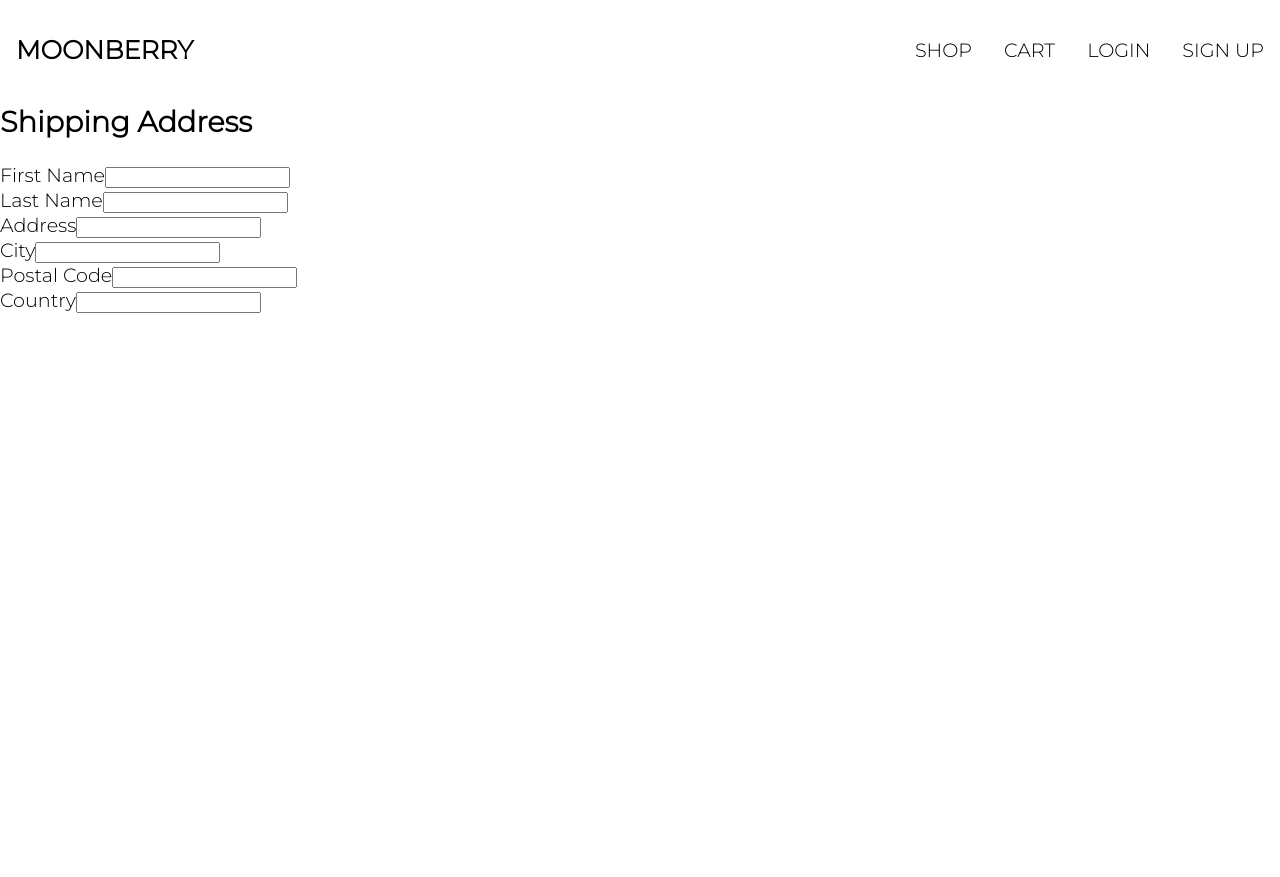
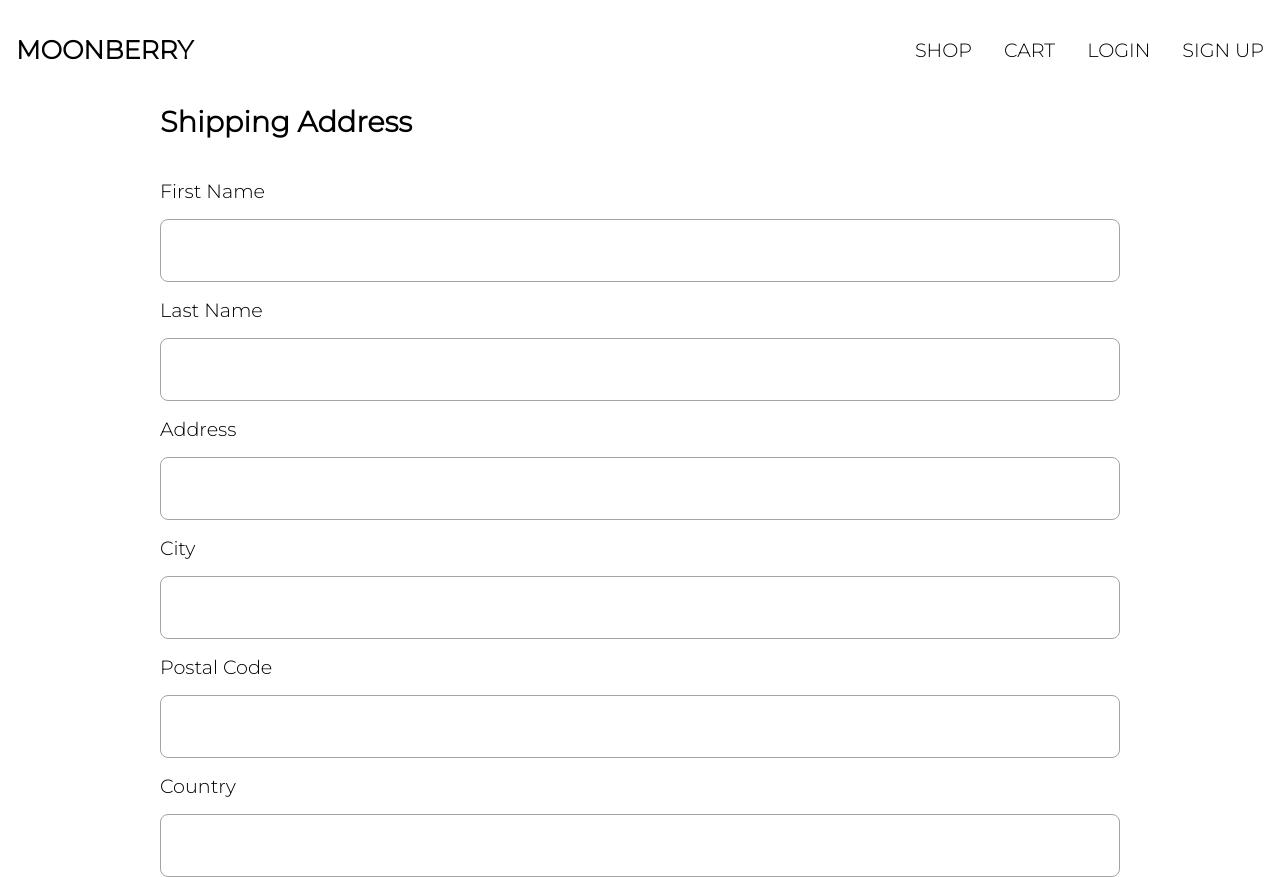
Before and after one commit to Jihyunnk/moonberry, a React (Create React App) app in the folder frontend/: page /checkout in a window 1280 px wide. Before the commit the page ends 800 px from the top, so only its background shows below. Built offline with nearby package versions, Linux system fonts and the light colour scheme.

Commit message:
styled shipping address form

```diff
--- a/frontend/src/components/Checkout.js
+++ b/frontend/src/components/Checkout.js
@@ -11,7 +11,7 @@ function Checkout() {
   return (
     <div>
       <div>
-        <form>
+        <form className="form">
           <div>
             <h2>Shipping Address</h2>
           </div>
```
